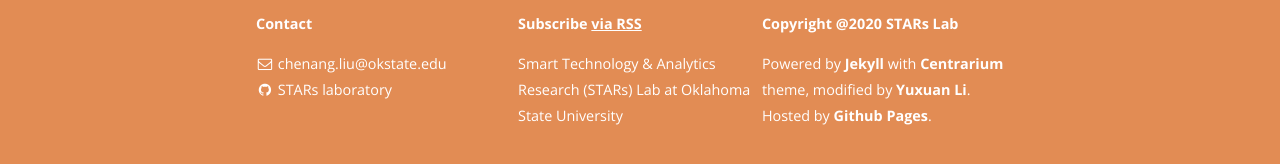
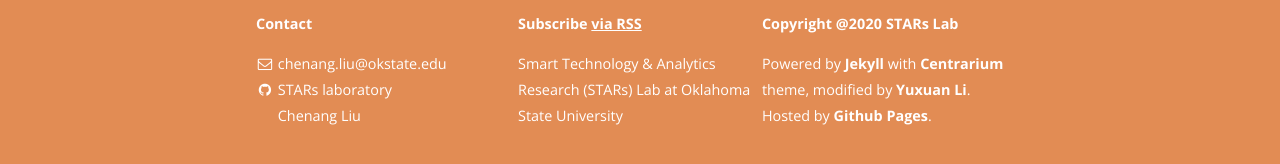
Before and after one commit to stars-laboratory/stars-laboratory.github.io, a Jekyll site: the page built from index.html, in a window 1280 px wide and 900 px high, scrolled down 543 px. Shown: the part 725-889 px from the top of the window. Built offline with Jekyll 4.4.1, drawn with Linux system fonts in a browser that asks for light colours; nearby versions of some CDN libraries.

Commit message:
Update _config.yml

```diff
--- a/_config.yml
+++ b/_config.yml
@@ -105,11 +105,11 @@
     desc: Connect with me on LinkedIn
     share: false
 
-  - name: Google+
-    icon: google-plus
-    username: ""
-    url: ""
-    desc: Add me to your Circles
+  - name: Researchgate
+    icon: researchgate
+    username: "Chenang Liu"
+    url: "https://www.researchgate.net/profile/Chenang-Liu"
+    desc: Follow me on Researchgate
     share: false
 
   - name: YouTube
```
